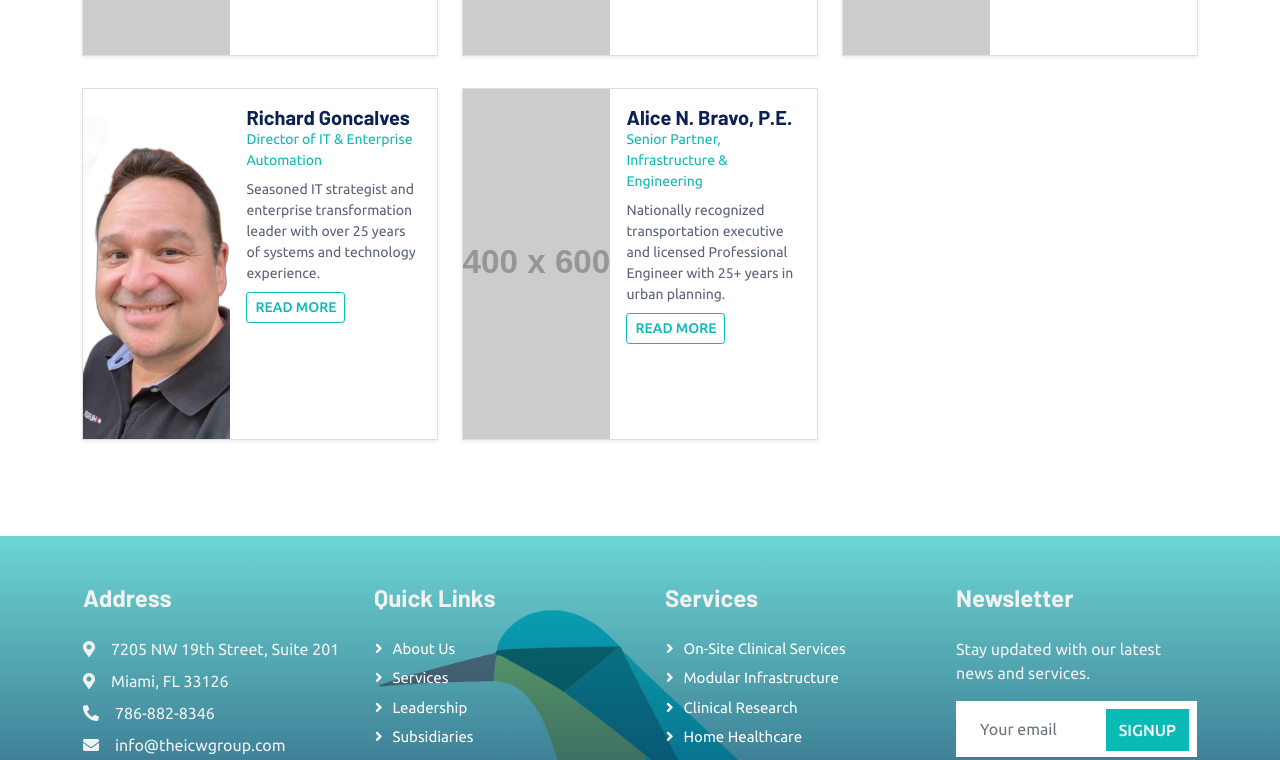
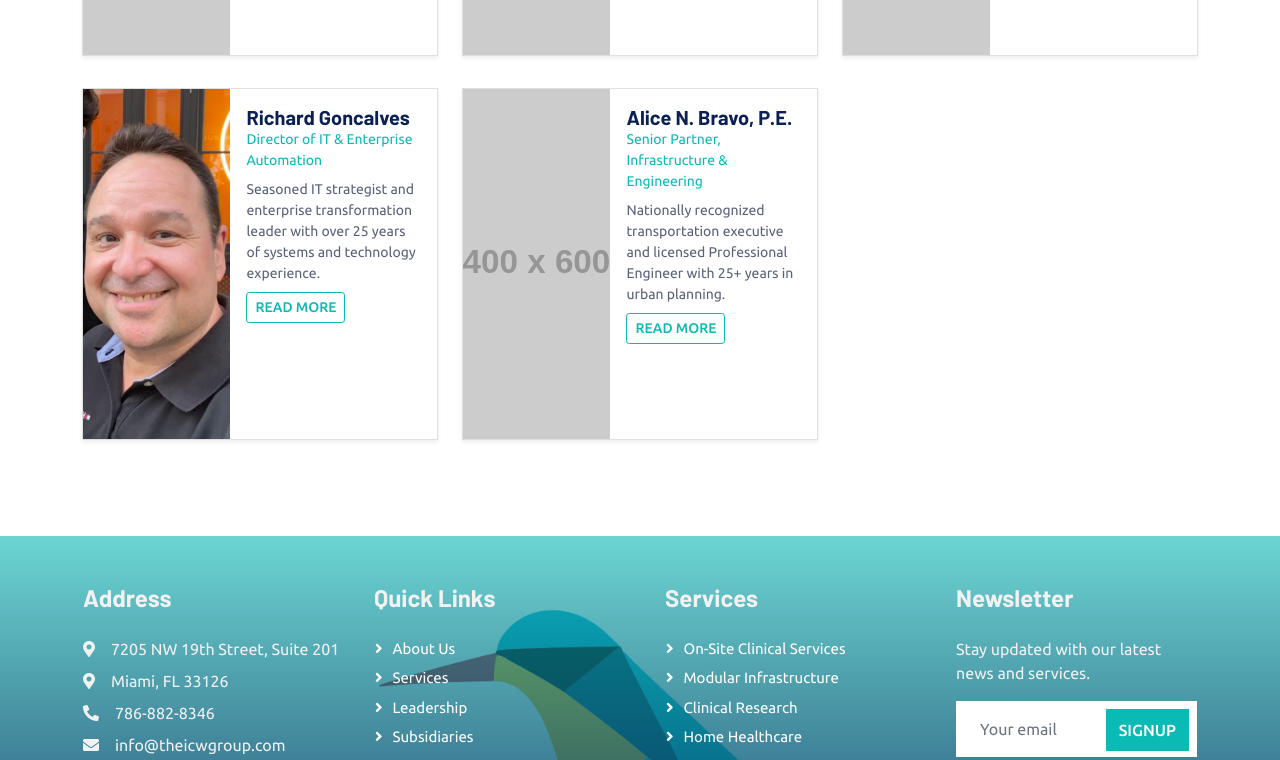
Before and after one commit to patients-choice/icw-web, a plain HTML site: page docs/team.html in a window 1280 px wide. Shown: the part 1342-2102 px from the top of the page. Drawn offline with nearby package versions, Linux system fonts and the light colour scheme; placeholder pictures from the web are drawn by us.

Commit message:
Replace team member image format and update source path
- Changed the image source for Richard Goncalves from PNG to JPG format in 'team.html'.
- Added the new 'rick-goncalves.jpg' image file and removed the outdated 'rick-goncalves.png' file from the project.

```diff
--- a/docs/team.html
+++ b/docs/team.html
@@ -296,7 +296,7 @@
                         <div class="row g-0">
                             <div class="col-md-5">
                                 <div class="position-relative h-100">
-                                    <img src="img/team/rick-goncalves.png" class="img-fluid h-100 w-100 object-fit-cover" alt="Richard Goncalves" style="object-position: center;">
+                                    <img src="img/team/rick-goncalves.jpg" class="img-fluid h-100 w-100 object-fit-cover" alt="Richard Goncalves" style="object-position: center;">
                                     <div class="team-social position-absolute start-0 bottom-0 w-100 mb-3">
                                         <a class="btn btn-square btn-primary mx-1" target="_blank" href="https://www.linkedin.com/in/rick-goncalves-15a1322/"><i class="fab fa-linkedin-in"></i></a>
                                     </div>
```
Also changed, not shown: docs/img/team/rick-goncalves.jpg (added), docs/img/team/rick-goncalves.png (deleted).
